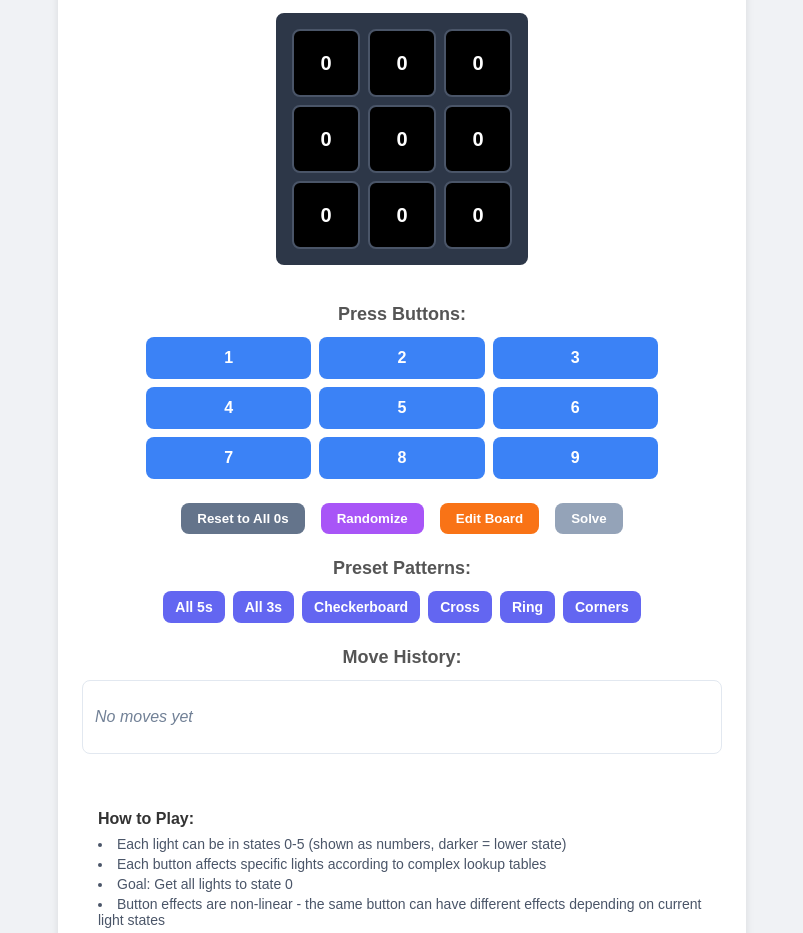
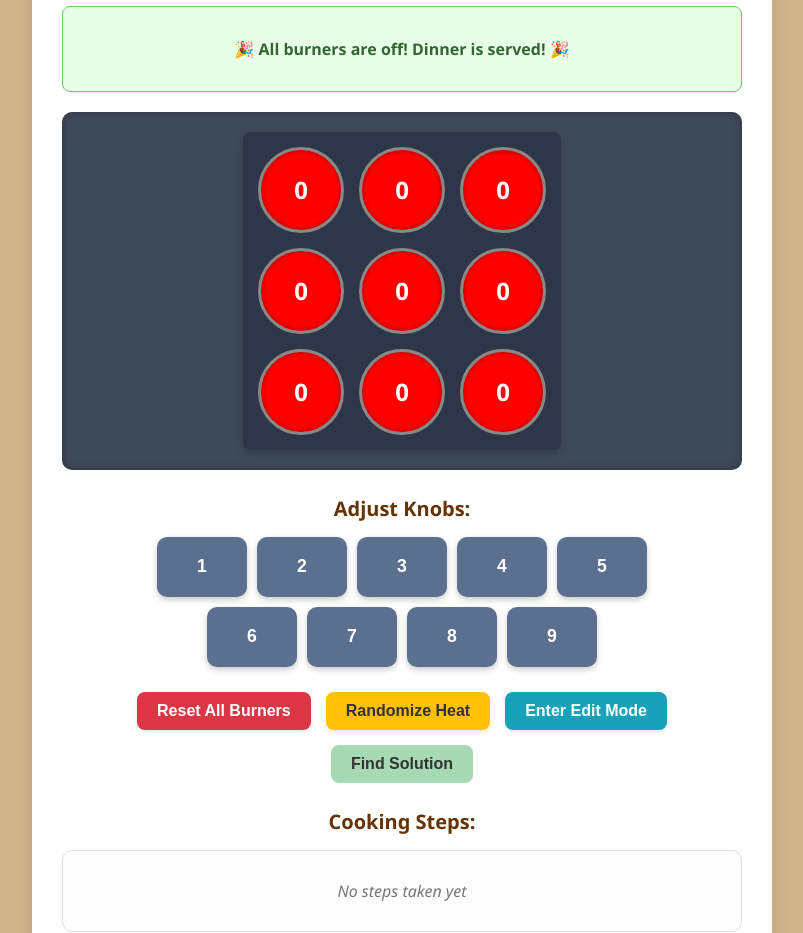
Before and after one commit to p1p7/stove_solver, a plain HTML site: page index.html in a window 1280 px wide. Shown: the part 156-1089 px from the top of the page, without its empty margins (238-1041 px from the left). Drawn offline with Linux system fonts and the light colour scheme.

Commit message:
Kitchen Aesthetic (important!)

```diff
--- a/index.html
+++ b/index.html
@@ -3,75 +3,65 @@
 <head>
     <meta charset="UTF-8">
     <meta name="viewport" content="width=device-width, initial-scale=1.0">
-    <title>6-State Lights Out Simulator</title>
+    <title>Stove Puzzle Solver</title>
     <link rel="stylesheet" href="style.css">
 </head>
 <body>
     <div class="container">
-        <h1>6-State Lights Out Simulator</h1>
+        <h1>🍳 Stove Puzzle Solver 🔥</h1>
 
-        <div id="victoryMessage" class="hidden">
-            <p>🎉 All lights are at state 0! Victory! 🎉</p>
+        <div id="victoryMessage" class="hidden message success">
+            <p>🎉 All burners are off! Dinner is served! 🎉</p>
         </div>
 
-        <div class="game-grid" id="gameGrid">
-            </div>
+        <div class="game-area">
+            <div class="stove-top">
+                </div>
+        </div>
 
-        <p id="editModeMessage" class="edit-mode-message hidden">
-            🎨 Edit Mode: Click any light to cycle through states 0-5
+        <p id="editModeMessage" class="edit-mode-message hidden message info">
+            🎨 Edit Mode: Click any burner to adjust its heat level (0-5)
         </p>
 
         <div class="controls">
-            <h2>Press Buttons:</h2>
-            <div class="button-grid" id="buttonGrid">
+            <h2>Adjust Knobs:</h2>
+            <div class="knob-panel" id="buttonGrid">
                 </div>
-            <p id="buttonDisabledMessage" class="button-disabled-message hidden">
-                Buttons disabled in edit mode
+            <p id="buttonDisabledMessage" class="button-disabled-message hidden message warning">
+                Knobs are locked in Edit Mode!
             </p>
         </div>
 
         <div class="action-buttons">
-            <button id="resetBtn">Reset to All 0s</button>
-            <button id="randomizeBtn">Randomize</button>
-            <button id="toggleEditModeBtn">Edit Board</button>
-            <button id="solveBtn">Solve</button>
+            <button id="resetBtn">Reset All Burners</button>
+            <button id="randomizeBtn">Randomize Heat</button>
+            <button id="toggleEditModeBtn">Enter Edit Mode</button>
+            <button id="solveBtn">Find Solution</button>
         </div>
 
-        <div class="preset-patterns">
-            <h2>Preset Patterns:</h2>
-            <div class="preset-buttons">
-                <button data-pattern="5,5,5,5,5,5,5,5,5">All 5s</button>
-                <button data-pattern="3,3,3,3,3,3,3,3,3">All 3s</button>
-                <button data-pattern="1,0,1,0,1,0,1,0,1">Checkerboard</button>
-                <button data-pattern="0,1,0,1,5,1,0,1,0">Cross</button>
-                <button data-pattern="2,2,2,2,0,2,2,2,2">Ring</button>
-                <button data-pattern="5,0,5,0,0,0,5,0,5">Corners</button>
-            </div>
-        </div>
-
-        <div id="solutionDisplay" class="solution-display hidden">
-            <h3>Solution:</h3>
+        <div id="solutionDisplay" class="solution-display hidden message info">
+            <h3>Secret Solution:</h3>
             <p id="solutionText"></p>
             <div id="solutionMoves" class="solution-moves"></div>
-            <button id="applySolutionBtn" class="hidden">Apply Solution (with animation)</button>
+            <button id="applySolutionBtn" class="hidden">Animate all steps besides last (buggy)</button>
         </div>
 
         <div class="move-history">
-            <h2>Move History:</h2>
+            <h2>Cooking Steps:</h2>
             <div id="moveHistoryDisplay" class="move-history-display">
-                <p class="italic">No moves yet</p>
+                <p class="italic">No steps taken yet</p>
             </div>
         </div>
 
         <div class="legend">
-            <h3>How to Play:</h3>
+            <h3>How to Play the Stove Puzzle:</h3>
             <ul>
-                <li>Each light can be in states 0-5 (shown as numbers, darker = lower state)</li>
-                <li>Each button affects specific lights according to complex lookup tables</li>
-                <li>Goal: Get all lights to state 0</li>
-                <li>Button effects are non-linear - the same button can have different effects depending on current light states</li>
-                <li><strong>Edit Mode:</strong> Click "Edit Board" to manually set light states by clicking on them</li>
-                <li><strong>Presets:</strong> Use preset patterns for interesting starting configurations</li>
+                <li>Each burner can be at heat levels 0-5 (0 = off, 5 = max heat).</li>
+                <li>Each knob adjusts specific burners in complex ways.</li>
+                <li>Goal: Get all burners to heat level 0 (off).</li>
+                <li>Knob effects are non-linear; the same knob might have a different effect depending on the current burner's heat.</li>
+                <li>Edit Mode: Click "Enter Edit Mode" to manually set burner heat levels by clicking on them.</li>
+                <li>chad gpt</li>
             </ul>
         </div>
     </div>
--- a/script.js
+++ b/script.js
@@ -6,7 +6,7 @@ let solution = null;
 let editMode = false;
 
 // DOM Elements
-const gameGridEl = document.getElementById('gameGrid');
+const gameGridEl = document.querySelector('.stove-top');
 const buttonGridEl = document.getElementById('buttonGrid');
 const moveHistoryDisplayEl = document.getElementById('moveHistoryDisplay');
 const solutionDisplayEl = document.getElementById('solutionDisplay');
@@ -147,23 +147,23 @@ const applyButton = (currentLights, buttonNum) => {
 const stateToString = (state) => state.join(',');
 
 /**
- * Renders the current state of the lights onto the game grid.
+ * Renders the current state of the burners onto the stove-top grid.
  */
 const renderLights = () => {
     gameGridEl.innerHTML = ''; // Clear existing lights
     lights.forEach((state, index) => {
         const lightDiv = document.createElement('div');
-        lightDiv.classList.add('light');
+        lightDiv.classList.add('burner');
         lightDiv.setAttribute('data-state', state); // Use data-state for CSS
         lightDiv.textContent = state;
         lightDiv.addEventListener('click', () => clickLight(index));
 
         if (editMode) {
             lightDiv.classList.add('edit-mode');
-            lightDiv.title = `Click to change state (currently ${state})`;
+            lightDiv.title = `Click to change heat level (currently ${state})`;
         } else {
             lightDiv.classList.remove('edit-mode');
-            lightDiv.title = `Light ${index + 1}: State ${state}`;
+            lightDiv.title = `Burner ${index + 1}: Heat Level ${state}`;
         }
         gameGridEl.appendChild(lightDiv);
     });
@@ -177,18 +177,27 @@ const renderLights = () => {
 };
 
 /**
- * Renders the control buttons.
+ * Renders the control knobs with the new layout (1-5 in first row, 6-9 in second).
  */
 const renderButtons = () => {
     buttonGridEl.innerHTML = '';
-    for (let i = 1; i <= 9; i++) {
-        const button = document.createElement('button');
-        button.classList.add('control-button');
-        button.textContent = i;
-        button.addEventListener('click', () => pressButton(i));
-        button.disabled = editMode; // Disable if in edit mode
-        buttonGridEl.appendChild(button);
-    }
+
+    const createButtonRow = (start, end) => {
+        const rowDiv = document.createElement('div');
+        rowDiv.classList.add('knob-row');
+        for (let i = start; i <= end; i++) {
+            const button = document.createElement('button');
+            button.classList.add('control-knob');
+            button.textContent = i;
+            button.addEventListener('click', () => pressButton(i));
+            button.disabled = editMode; // Disable if in edit mode
+            rowDiv.appendChild(button);
+        }
+        return rowDiv;
+    };
+
+    buttonGridEl.appendChild(createButtonRow(1, 5)); // First row: knobs 1-5
+    buttonGridEl.appendChild(createButtonRow(6, 9)); // Second row: knobs 6-9
 
     if (editMode) {
         buttonDisabledMessageEl.classList.remove('hidden');
@@ -215,7 +224,7 @@ const renderMoveHistory = () => {
     } else {
         const p = document.createElement('p');
         p.classList.add('italic');
-        p.textContent = 'No moves yet';
+        p.textContent = 'No steps taken yet';
         moveHistoryDisplayEl.appendChild(p);
     }
 };
@@ -236,13 +245,13 @@ const updateUI = () => {
     } else {
         editModeMessageEl.classList.add('hidden');
         toggleEditModeBtn.classList.remove('active');
-        toggleEditModeBtn.textContent = 'Edit Board';
+        toggleEditModeBtn.textContent = 'Enter Edit Mode';
     }
 
     // Update solve button state
     const allZeros = lights.every(light => light === 0);
     solveBtn.disabled = solving || allZeros || editMode;
-    solveBtn.textContent = solving ? 'Solving...' : 'Solve';
+    solveBtn.textContent = solving ? 'Finding Solution...' : 'Find Solution';
 
     // Update solution display
     if (solution !== null) {
@@ -256,12 +265,12 @@ const updateUI = () => {
             solutionMovesEl.innerHTML = '';
             solution.forEach(move => {
                 const span = document.createElement('span');
-                span.classList.add('solution-tag'); // Use a specific class for solution tags if desired, otherwise 'move-tag'
+                span.classList.add('solution-tag');
                 span.textContent = move;
                 solutionMovesEl.appendChild(span);
             });
             applySolutionBtn.classList.remove('hidden');
-            applySolutionBtn.disabled = solving; // Prevent applying while solving (though solver should finish first)
+            applySolutionBtn.disabled = solving;
         }
     } else {
         solutionDisplayEl.classList.add('hidden');
@@ -310,13 +319,7 @@ const toggleEditMode = () => {
     updateUI();
 };
 
-const setPresetPattern = (patternString) => {
-    lights = patternString.split(',').map(Number);
-    moveHistory = [];
-    solution = null;
-    editMode = false;
-    updateUI();
-};
+// Removed setPresetPattern function
 
 const solvePuzzle = () => {
     solving = true;
@@ -369,9 +372,9 @@ const solvePuzzle = () => {
         if (foundSolution) {
             solution = foundSolution;
         } else if (statesExplored >= maxStates) {
-            solution = `Search limit reached (${maxStates} states explored) - try a different puzzle or it may require >${maxDepth} moves`;
+            solution = `Solution search limit reached (${maxStates} states explored) - try a different meal or it may require >${maxDepth} steps`;
         } else {
-            solution = `No solution found within ${maxDepth} moves.`;
+            solution = `No solution found within ${maxDepth} steps.`;
         }
 
         solving = false;
@@ -390,8 +393,8 @@ const applySolution = async () => {
     // Disable buttons during animation
     applySolutionBtn.disabled = true;
     solveBtn.disabled = true;
-    document.querySelectorAll('.control-button').forEach(btn => btn.disabled = true);
-    document.querySelectorAll('.preset-buttons button').forEach(btn => btn.disabled = true);
+    document.querySelectorAll('.control-knob').forEach(btn => btn.disabled = true);
+    // Removed disabling preset buttons as they are no longer in HTML
     randomizeBtn.disabled = true;
     resetBtn.disabled = true;
     toggleEditModeBtn.disabled = true;
@@ -408,8 +411,8 @@ const applySolution = async () => {
     // Re-enable buttons after animation
     applySolutionBtn.disabled = false;
     solveBtn.disabled = false;
-    document.querySelectorAll('.control-button').forEach(btn => btn.disabled = false);
-    document.querySelectorAll('.preset-buttons button').forEach(btn => btn.disabled = false);
+    document.querySelectorAll('.control-knob').forEach(btn => btn.disabled = false);
+    // Removed re-enabling preset buttons
     randomizeBtn.disabled = false;
     resetBtn.disabled = false;
     toggleEditModeBtn.disabled = false;
@@ -430,11 +433,5 @@ document.addEventListener('DOMContentLoaded', () => {
     solveBtn.addEventListener('click', solvePuzzle);
     applySolutionBtn.addEventListener('click', applySolution);
 
-    // Preset patterns
-    document.querySelectorAll('.preset-buttons button').forEach(button => {
-        button.addEventListener('click', (event) => {
-            const pattern = event.target.dataset.pattern;
-            setPresetPattern(pattern);
-        });
-    });
+    // Removed preset pattern event listeners
 });
--- a/style.css
+++ b/style.css
@@ -1,256 +1,289 @@
 body {
-    font-family: Arial, sans-serif;
+    font-family: 'Segoe UI', Tahoma, Geneva, Verdana, sans-serif;
     margin: 0;
     padding: 20px;
-    background-color: #f0f2f5;
+    background-color: #d2b48c; /* Light oakwood color */
     display: flex;
     justify-content: center;
     align-items: flex-start;
     min-height: 100vh;
     box-sizing: border-box;
+    color: #333;
 }
 
 .container {
-    padding: 24px;
-    max-width: 640px;
+    padding: 30px;
+    max-width: 680px;
     margin: 0 auto;
-    background-color: #fff;
-    border-radius: 8px;
-    box-shadow: 0 4px 8px rgba(0, 0, 0, 0.1);
+    background-color: #ffffff;
+    border-radius: 12px;
+    box-shadow: 0 8px 20px rgba(0, 0, 0, 0.1);
     text-align: center;
 }
 
 h1 {
-    font-size: 2.25rem; /* 36px */
+    font-size: 2.5rem;
     font-weight: bold;
-    margin-bottom: 24px;
+    margin-bottom: 30px;
+    color: #4a2d00;
+}
+
+h2 {
+    font-size: 1.25rem;
+    font-weight: 600;
+    margin-bottom: 15px;
+    color: #663300;
+}
+
+h3 {
+    font-size: 1.1rem;
+    font-weight: 600;
+    margin-bottom: 10px;
     color: #333;
 }
 
-h2 {
-    font-size: 1.125rem; /* 18px */
-    font-weight: 600;
-    margin-bottom: 12px;
-    color: #555;
+/* Game Area */
+.game-area {
+    margin-bottom: 25px;
+    background-color: #3f4a59;
+    border-radius: 10px;
+    padding: 20px;
+    box-shadow: inset 0 0 10px rgba(0, 0, 0, 0.3);
 }
 
-h3 {
-    font-size: 1rem; /* 16px */
-    font-weight: 600;
-    margin-bottom: 8px;
-    color: #333;
+.stove-top {
+    display: inline-grid;
+    grid-template-columns: repeat(3, 1fr);
+    gap: 15px;
+    padding: 15px;
+    background-color: #2d3748;
+    border-radius: 8px;
+    box-shadow: 0 4px 8px rgba(0, 0, 0, 0.2);
 }
 
-/* Game Grid */
-.game-grid {
-    display: inline-grid;
-    grid-template-columns: repeat(3, 1fr);
-    gap: 8px;
-    padding: 16px;
-    background-color: #2d3748; /* gray-800 */
-    border-radius: 8px;
-    margin-bottom: 24px;
-}
-
-.light {
-    width: 64px;
-    height: 64px;
-    border-radius: 8px;
+.burner {
+    width: 80px;
+    height: 80px;
+    border-radius: 50%;
     display: flex;
     align-items: center;
     justify-content: center;
-    font-size: 1.25rem; /* 20px */
+    font-size: 1.5rem;
     font-weight: bold;
-    border: 2px solid #4a5568; /* gray-600 */
-    transition: background-color 0.3s, color 0.3s, border-color 0.2s;
-    user-select: none; /* Prevent text selection */
+    border: 3px solid #888;
+    transition: background-color 0.3s, color 0.3s, border-color 0.2s, transform 0.1s ease-out;
+    user-select: none;
+    cursor: default;
+    box-shadow: inset 0 0 5px rgba(0, 0, 0, 0.4);
 }
 
-.light.edit-mode {
-    border-color: #fbd38d; /* yellow-400 */
+.burner.edit-mode {
+    border-color: #ffcc00;
     cursor: pointer;
+    box-shadow: 0 0 15px rgba(255, 204, 0, 0.5);
 }
 
-.light.edit-mode:hover {
-    border-color: #fbe69d; /* yellow-300 */
+.burner.edit-mode:hover {
+    transform: scale(1.05);
 }
 
-/* Light Colors (simulating getStateColor and getStateTextColor) */
-.light[data-state="0"] { background-color: #000000; color: #FFFFFF; }
-.light[data-state="1"] { background-color: #333333; color: #FFFFFF; }
-.light[data-state="2"] { background-color: #666666; color: #FFFFFF; }
-.light[data-state="3"] { background-color: #999999; color: #000000; }
-.light[data-state="4"] { background-color: #CCCCCC; color: #000000; }
-.light[data-state="5"] { background-color: #FFFFFF; color: #000000; }
+/* New Burner Colors */
+.burner[data-state="0"] { background-color: #ff0000; color: #FFFFFF; text-shadow: 0 0 5px #ff0000; } /* Neon Red - Off */
+.burner[data-state="1"] { background-color: #ff3333; color: #FFFFFF; } /* Lighter Red */
+.burner[data-state="2"] { background-color: #ff8c00; color: #FFFFFF; } /* Orange */
+.burner[data-state="3"] { background-color: #ffcc00; color: #333333; } /* Yellowish Orange */
+.burner[data-state="4"] { background-color: #ffee00; color: #333333; } /* Light Gold */
+.burner[data-state="5"] { background-color: #ffff00; color: #333333; text-shadow: 0 0 5px #ffff00; } /* Neon Yellow - Max Heat */
 
 
-.edit-mode-message {
-    font-size: 0.875rem; /* 14px */
-    color: #d69e2e; /* yellow-600 */
-    margin-top: 8px;
+/* Messages */
+.message {
+    margin-bottom: 20px;
+    padding: 15px;
+    border-radius: 8px;
+    text-align: center;
+    font-weight: bold;
 }
 
-/* Victory Message */
-.victory-message {
-    margin-bottom: 16px;
-    padding: 16px;
-    background-color: #d6fee9; /* green-100 */
-    border: 1px solid #68d391; /* green-400 */
-    border-radius: 8px;
-    text-align: center;
-}
-.victory-message p {
-    color: #276749; /* green-800 */
-    font-weight: bold;
-    margin: 0;
+.message.success {
+    background-color: #e6ffe6;
+    border: 1px solid #66cc66;
+    color: #336633;
 }
 
-/* Control Buttons */
-.controls {
-    margin-bottom: 24px;
+.message.info {
+    background-color: #e6f7ff;
+    border: 1px solid #66b3ff;
+    color: #336699;
 }
 
-.button-grid {
-    display: grid;
-    grid-template-columns: repeat(3, 1fr);
-    gap: 8px;
-    max-width: 32rem; /* 512px */
+.message.warning {
+    background-color: #fffacd;
+    border: 1px solid #ffd700;
+    color: #996600;
+}
+
+.edit-mode-message {
+    font-size: 0.95rem;
+    margin-top: 10px;
+}
+
+/* Control Knobs */
+.controls {
+    margin-bottom: 25px;
+}
+
+.knob-panel {
+    display: flex;
+    flex-direction: column;
+    gap: 10px;
+    max-width: 600px;
     margin: 0 auto;
 }
 
-.control-button {
+.knob-row {
+    display: flex;
+    justify-content: center; /* Center the knobs in the row */
+    gap: 10px;
+}
+
+.control-knob {
+    /* Use a fixed width or flex-basis to ensure equal sizing */
+    flex-basis: 90px; /* Adjust as needed to make them look good */
+    height: 60px; /* Consistent height */
     font-weight: bold;
-    padding: 12px 16px;
-    border-radius: 8px;
-    transition: background-color 0.2s;
+    padding: 15px 20px;
+    border-radius: 10px;
+    transition: background-color 0.2s, transform 0.1s ease-out;
     border: none;
     cursor: pointer;
-    font-size: 1rem;
+    font-size: 1.1rem;
+    background-color: #5b6f8f;
+    color: #fff;
+    box-shadow: 0 3px 6px rgba(0, 0, 0, 0.2);
+    display: flex; /* Ensure content is centered if padding changes */
+    align-items: center;
+    justify-content: center;
 }
 
-.control-button:not(:disabled) {
-    background-color: #3b82f6; /* blue-500 */
-    color: #fff;
+.control-knob:not(:disabled):hover {
+    background-color: #4a5c70;
+    transform: translateY(-2px);
 }
 
-.control-button:not(:disabled):hover {
-    background-color: #2563eb; /* blue-600 */
-}
-
-.control-button:disabled {
-    background-color: #cbd5e0; /* gray-300 */
-    color: #718096; /* gray-500 */
+.control-knob:disabled {
+    background-color: #a0aec0;
+    color: #e2e8f0;
     cursor: not-allowed;
+    box-shadow: none;
 }
 
 .button-disabled-message {
-    font-size: 0.875rem; /* 14px */
-    color: #718096; /* gray-500 */
-    margin-top: 8px;
+    font-size: 0.9rem;
+    margin-top: 10px;
     text-align: center;
 }
 
 /* Action Buttons */
 .action-buttons {
-    margin-bottom: 24px;
+    margin-bottom: 25px;
     text-align: center;
     display: flex;
     flex-wrap: wrap;
     justify-content: center;
-    gap: 16px; /* space-x-4 equivalent */
+    gap: 15px;
 }
 
 .action-buttons button {
     font-weight: bold;
-    padding: 8px 16px;
+    padding: 10px 20px;
     border-radius: 8px;
-    transition: background-color 0.2s;
+    transition: background-color 0.2s, transform 0.1s ease-out;
     border: none;
     cursor: pointer;
-    white-space: nowrap; /* Prevent wrapping */
+    white-space: nowrap;
+    font-size: 1rem;
+    box-shadow: 0 2px 4px rgba(0, 0, 0, 0.1);
 }
 
 #resetBtn {
-    background-color: #64748b; /* gray-500 */
+    background-color: #dc3545;
     color: #fff;
 }
-#resetBtn:hover { background-color: #475569; /* gray-600 */ }
+#resetBtn:hover { background-color: #c82333; transform: translateY(-2px); }
 
 #randomizeBtn {
-    background-color: #a855f7; /* purple-500 */
-    color: #fff;
+    background-color: #ffc107;
+    color: #333;
 }
-#randomizeBtn:hover { background-color: #9333ea; /* purple-600 */ }
+#randomizeBtn:hover { background-color: #e0a800; transform: translateY(-2px); }
 
 #toggleEditModeBtn {
-    background-color: #f97316; /* orange-500 */
+    background-color: #17a2b8;
     color: #fff;
 }
 #toggleEditModeBtn.active {
-    background-color: #eab308; /* yellow-500 */
+    background-color: #ffcc00;
+    color: #333;
 }
 #toggleEditModeBtn:hover {
-    background-color: #ea580c; /* orange-600 */
+    background-color: #138496; transform: translateY(-2px);
 }
 #toggleEditModeBtn.active:hover {
-    background-color: #ca8a04; /* yellow-600 */
+    background-color: #e0b300; transform: translateY(-2px);
 }
 
+/* Vibrant Green for Find Solution */
 #solveBtn {
-    background-color: #22c55e; /* green-500 */
-    color: #fff;
+    background-color: #36e600; /* More vibrant green */
+    color: #333;
 }
-#solveBtn:hover { background-color: #16a34a; /* green-600 */ }
+#solveBtn:hover { background-color: #2fc800; transform: translateY(-2px); }
 #solveBtn:disabled {
-    background-color: #94a3b8; /* gray-400 */
+    background-color: #a7d9b3;
     cursor: not-allowed;
+    box-shadow: none;
 }
 
-/* Preset Patterns */
+/* Preset Patterns (removed from HTML, but keep styles if needed elsewhere or modify) */
 .preset-patterns {
-    margin-bottom: 24px;
-}
-
-.preset-buttons {
-    display: flex;
-    flex-wrap: wrap;
-    justify-content: center;
-    gap: 8px; /* gap-2 */
+    display: none; /* Hide the entire section */
 }
 
 .preset-buttons button {
-    background-color: #6366f1; /* indigo-500 */
+    background-color: #6f42c1;
     color: #fff;
     font-weight: bold;
-    padding: 8px 12px;
+    padding: 10px 15px;
     border-radius: 8px;
-    transition: background-color 0.2s;
+    transition: background-color 0.2s, transform 0.1s ease-out;
     border: none;
     cursor: pointer;
-    font-size: 0.875rem; /* text-sm */
+    font-size: 0.9rem;
     white-space: nowrap;
+    box-shadow: 0 2px 4px rgba(0, 0, 0, 0.1);
 }
 
 .preset-buttons button:hover {
-    background-color: #4f46e5; /* indigo-600 */
+    background-color: #5e37a0; transform: translateY(-2px);
 }
 
 /* Solution Display */
 .solution-display {
-    margin-bottom: 24px;
-    padding: 16px;
-    background-color: #eff6ff; /* blue-50 */
-    border: 1px solid #bfdbfe; /* blue-200 */
-    border-radius: 8px;
+    margin-bottom: 25px;
+    padding: 20px;
+    background-color: #f0f8ff;
+    border: 1px solid #aaddff;
+    border-radius: 10px;
 }
 
 .solution-display h3 {
-    color: #1e40af; /* blue-800 */
-    margin-bottom: 8px;
+    color: #0056b3;
+    margin-bottom: 10px;
 }
 
 .solution-display p {
-    color: #1d4ed8; /* blue-700 */
+    color: #004085;
     margin: 0;
 }
 
@@ -258,51 +291,54 @@ h3 {
     display: flex;
     flex-wrap: wrap;
     gap: 8px;
-    margin-top: 8px;
+    margin-top: 10px;
 }
 
 .solution-moves span {
-    background-color: #bfdbfe; /* blue-200 */
-    color: #1e40af; /* blue-800 */
-    padding: 4px 8px;
-    border-radius: 4px;
-    font-size: 0.875rem;
+    background-color: #cce5ff;
+    color: #004085;
+    padding: 6px 10px;
+    border-radius: 5px;
+    font-size: 0.9rem;
+    font-weight: 500;
 }
 
 #applySolutionBtn {
-    background-color: #3b82f6; /* blue-500 */
+    background-color: #007bff;
     color: #fff;
     font-weight: bold;
-    padding: 8px 16px;
+    padding: 10px 20px;
     border-radius: 8px;
-    transition: background-color 0.2s;
+    transition: background-color 0.2s, transform 0.1s ease-out;
     border: none;
     cursor: pointer;
-    font-size: 0.875rem;
-    margin-top: 16px;
+    font-size: 1rem;
+    margin-top: 20px;
+    box-shadow: 0 2px 4px rgba(0, 0, 0, 0.1);
 }
 
 #applySolutionBtn:hover {
-    background-color: #2563eb; /* blue-600 */
+    background-color: #0056b3; transform: translateY(-2px);
 }
 
 /* Move History */
 .move-history {
-    margin-bottom: 24px;
+    margin-bottom: 25px;
 }
 
 .move-history-display {
-    background-color: #fff;
-    padding: 12px;
-    border-radius: 8px;
-    border: 1px solid #e2e8f0; /* border */
-    min-height: 48px;
+    background-color: #fdfdfd;
+    padding: 15px;
+    border-radius: 10px;
+    border: 1px solid #e0e0e0;
+    min-height: 50px;
     display: flex;
-    align-items: center; /* Vertically center content */
+    align-items: center;
+    justify-content: center;
 }
 
 .move-history-display p.italic {
-    color: #718096; /* gray-500 */
+    color: #777;
     font-style: italic;
     margin: 0;
 }
@@ -314,25 +350,28 @@ h3 {
 }
 
 .move-history-display .move-tag {
-    background-color: #dbeafe; /* blue-100 */
-    color: #1e40af; /* blue-800 */
-    padding: 4px 8px;
-    border-radius: 4px;
-    font-size: 0.875rem;
+    background-color: #d6eaff;
+    color: #0056b3;
+    padding: 6px 10px;
+    border-radius: 5px;
+    font-size: 0.9rem;
 }
 
 /* Legend */
 .legend {
-    font-size: 0.875rem; /* 14px */
-    color: #4a5568; /* gray-600 */
-    background-color: #fff;
-    padding: 16px;
-    border-radius: 8px;
+    font-size: 0.9rem;
+    color: #555;
+    background-color: #fefefe;
+    padding: 20px;
+    border-radius: 10px;
     text-align: left;
+    border: 1px solid #eee;
+    box-shadow: inset 0 0 5px rgba(0, 0, 0, 0.05);
 }
 
 .legend h3 {
-    margin-bottom: 8px;
+    margin-bottom: 10px;
+    color: #333;
 }
 
 .legend ul {
@@ -340,10 +379,11 @@ h3 {
     list-style-position: inside;
     padding-left: 0;
     margin: 0;
+    line-height: 1.6;
 }
 
 .legend li {
-    margin-bottom: 4px;
+    margin-bottom: 5px;
 }
 
 /* Utility classes */
```
